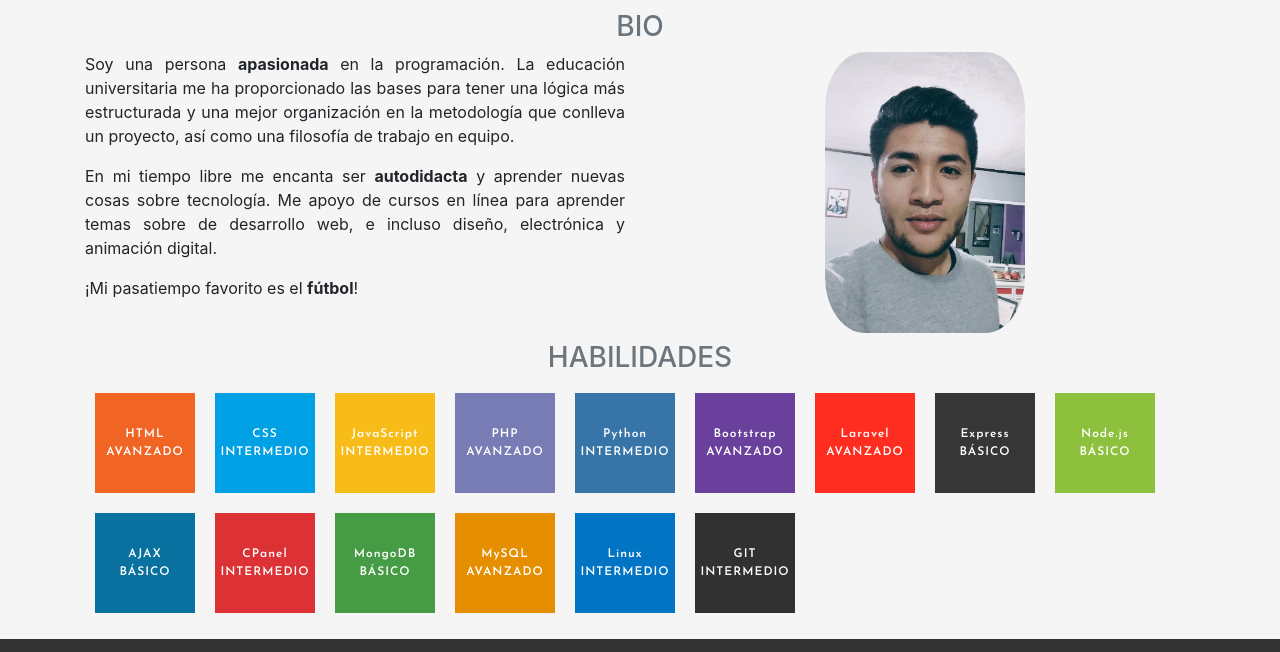
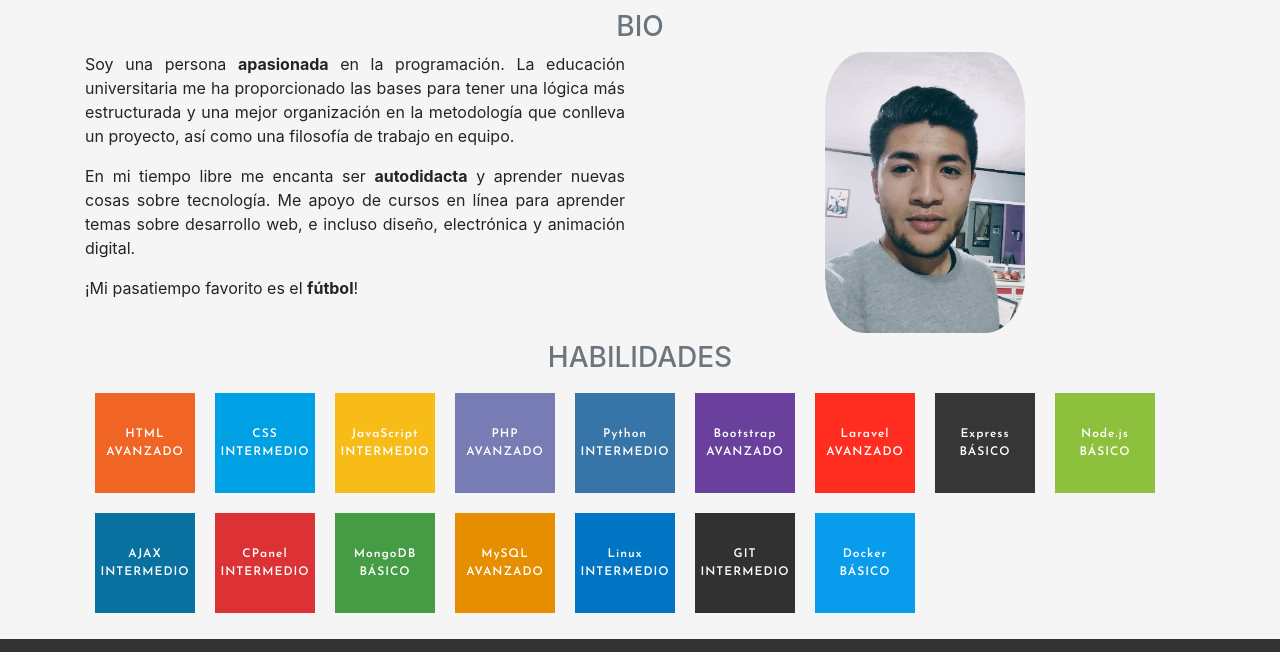
Before and after one commit to CrisGuzmanS/portfolio, a plain HTML site: page sobre_mi.html in a window 1280 px wide. Shown: the part 293-945 px from the top of the page. Drawn offline with Linux system fonts and the light colour scheme.

Commit message:
I've added my new docker ability and i fixed and error in my description

```diff
--- a/css/styles.css
+++ b/css/styles.css
@@ -197,3 +197,4 @@ footer{
 #Linux{background: #0175c3}
 #Laravel{background: #ff2d20;}
 #Git{background: #313131;}
+#Docker{background: #099cec;}
--- a/sobre_mi.html
+++ b/sobre_mi.html
@@ -79,7 +79,7 @@
                     <p class="text-justify">
                         En mi tiempo libre me encanta ser <b>autodidacta</b> y aprender nuevas
                         cosas sobre tecnología. Me apoyo de cursos en línea para
-                        aprender temas sobre de desarrollo web, e incluso diseño,
+                        aprender temas sobre desarrollo web, e incluso diseño,
                         electrónica y animación digital.
                     </p>
                     <p class="text-justify">
@@ -141,7 +141,7 @@
                         <span>Node.js<br>BÁSICO</span>
                     </div>
                     <div class="habilidad" id="AJAX">
-                        <span>AJAX<br>BÁSICO</span>
+                        <span>AJAX<br>INTERMEDIO</span>
                     </div>
                     <div class="habilidad" id="CPanel">
                         <span>CPanel<br>INTERMEDIO</span>
@@ -157,6 +157,9 @@
                     </div>
                     <div class="habilidad" id="Git">
                         <span>GIT<br>INTERMEDIO</span>
+                    </div>
+                    <div class="habilidad" id="Docker">
+                        <span>Docker<br>BÁSICO</span>
                     </div>
                 </div>
             </div>
```
